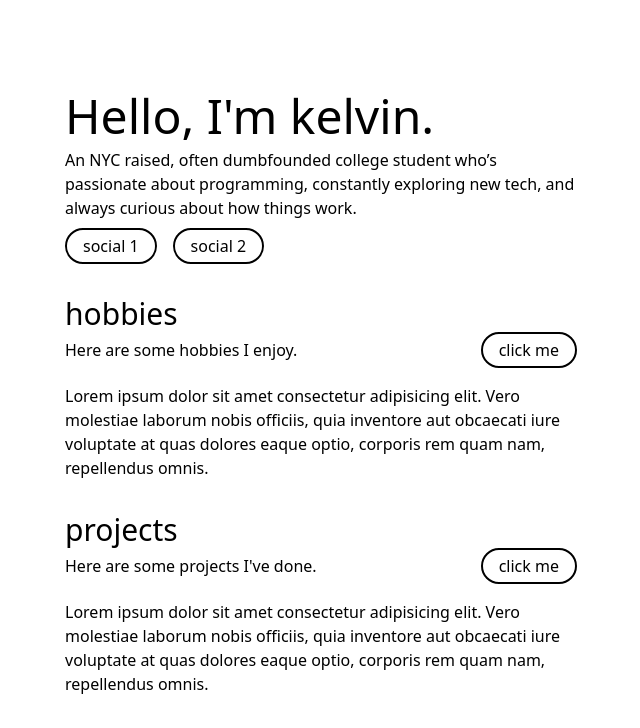
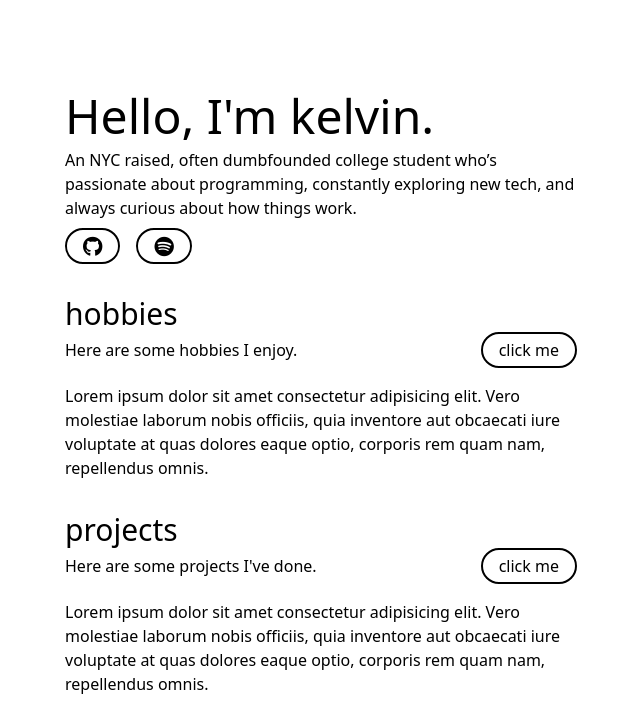
Before and after one commit to kelvbun/website, a Next.js app: page / in a window 1280 px wide. Shown: the top 728 px of the page, without its empty margins (319-959 px from the left). Built offline with nearby package versions, Linux system fonts and the light colour scheme.

Commit message:
refactor: text to icon

```diff
--- a/src/app/layout.tsx
+++ b/src/app/layout.tsx
@@ -26,13 +26,15 @@ export default function RootLayout({
   return (
     <html lang='en'>
       <head>
-        <link rel="apple-touch-icon" sizes="180x180" href="/apple-touch-icon.png"></link>
-        <link rel="icon" type="image/png" sizes="32x32" href="/favicon-32x32.png"></link>
-        <link rel="icon" type="image/png" sizes="16x16" href="/favicon-16x16.png"></link>
-        <link rel="manifest" href="/site.webmanifest"></link>
+        <link rel="apple-touch-icon" sizes="180x180" href="/apple-touch-icon.png"/>
+        <link rel="icon" type="image/png" sizes="32x32" href="/favicon-32x32.png"/>
+        <link rel="icon" type="image/png" sizes="16x16" href="/favicon-16x16.png"/>
+        <link rel="manifest" href="/site.webmanifest"/>
+
+        <link href="https://cdnjs.cloudflare.com/ajax/libs/font-awesome/6.5.2/css/all.min.css" rel="stylesheet"/>
       </head>
 
-      <body>
+      <body suppressHydrationWarning={true}>
         {children}
       </body>
     </html>
--- a/src/app/page.tsx
+++ b/src/app/page.tsx
@@ -13,8 +13,8 @@ export default function Home() {
 
           <div id='socials' className='flex items-center justify-start mt-2'>
             <ul className='flex space-x-4'>
-              <li><button>social 1</button></li>
-              <li><button>social 2</button></li>
+              <li><button><a className='fa-brands fa-github fa-lg' href=""/></button></li>
+              <li><button><a className='fa-brands fa-spotify fa-lg' href=""/></button></li>
             </ul>
           </div>
         </div>
```
